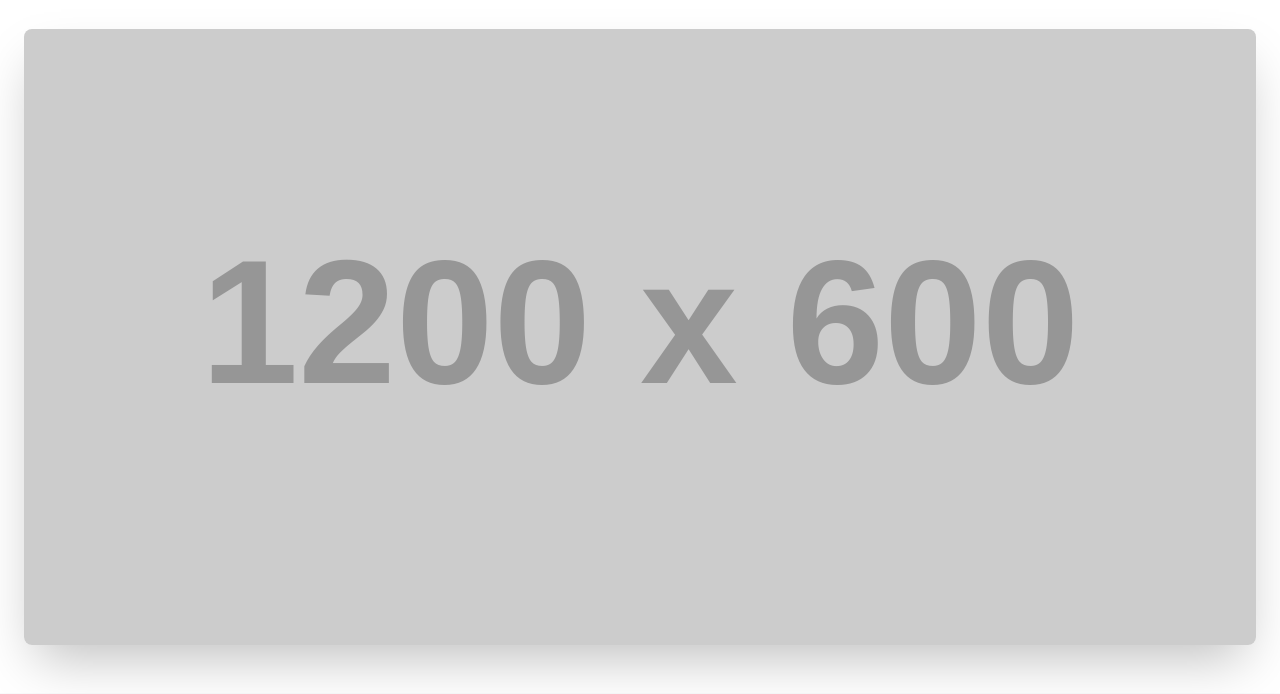
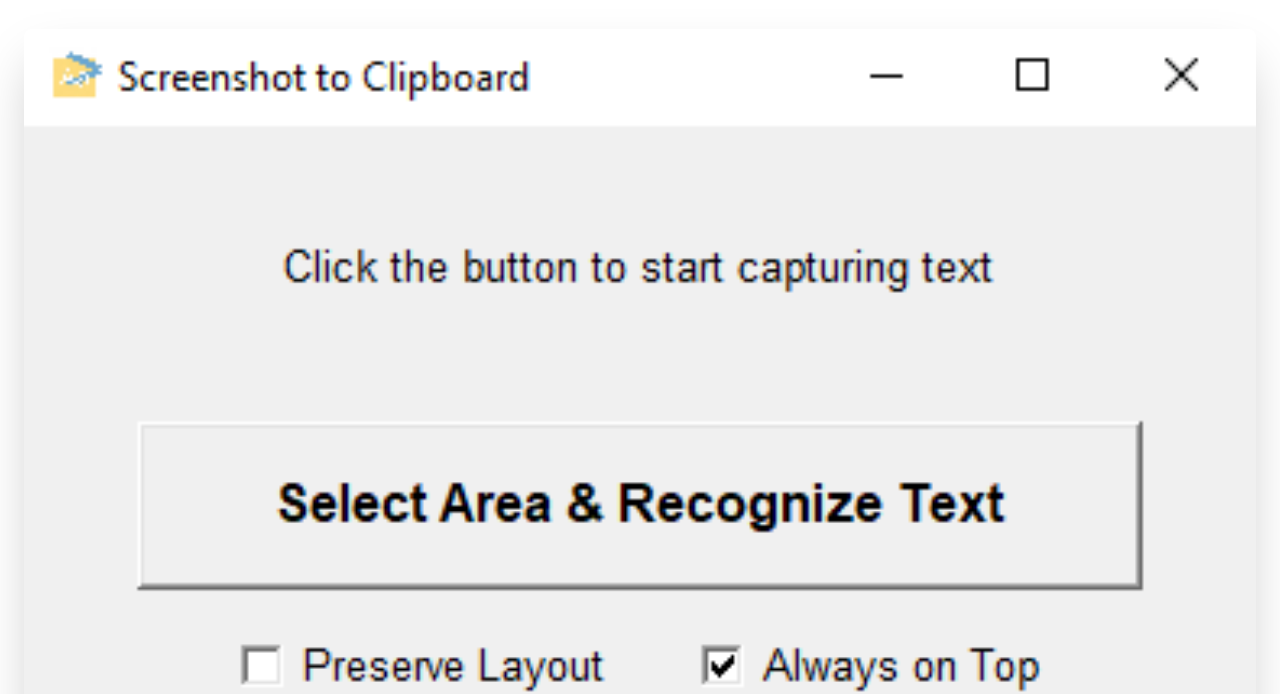
Before and after one commit to foliage246/screenshot_text_to_clipboard, a plain HTML site: page index.html in a window 1280 px wide. Shown: the part 527-1221 px from the top of the page. Drawn offline with nearby package versions, Linux system fonts and the light colour scheme; placeholder pictures from the web are drawn by us.

Commit message:
Update index.html

```diff
--- a/index.html
+++ b/index.html
@@ -56,7 +56,7 @@
             <h3 class="text-3xl font-bold text-gray-900">軟體介面預覽</h3>
             <div class="mt-8 shadow-2xl rounded-lg overflow-hidden">
                 <!-- 建議您放一張漂亮的軟體截圖，並替換下方的圖片連結 -->
-                <img src="https://placehold.co/1200x600/E0E7FF/4F46E5?text=Your+App+Screenshot+Here" alt="App Screenshot" class="w-full">
+                <img src="sam_tool_screenshot_text_to_clipboard_screenshot.png" alt="App Screenshot" class="w-full">
             </div>
         </div>
     </section>
```
